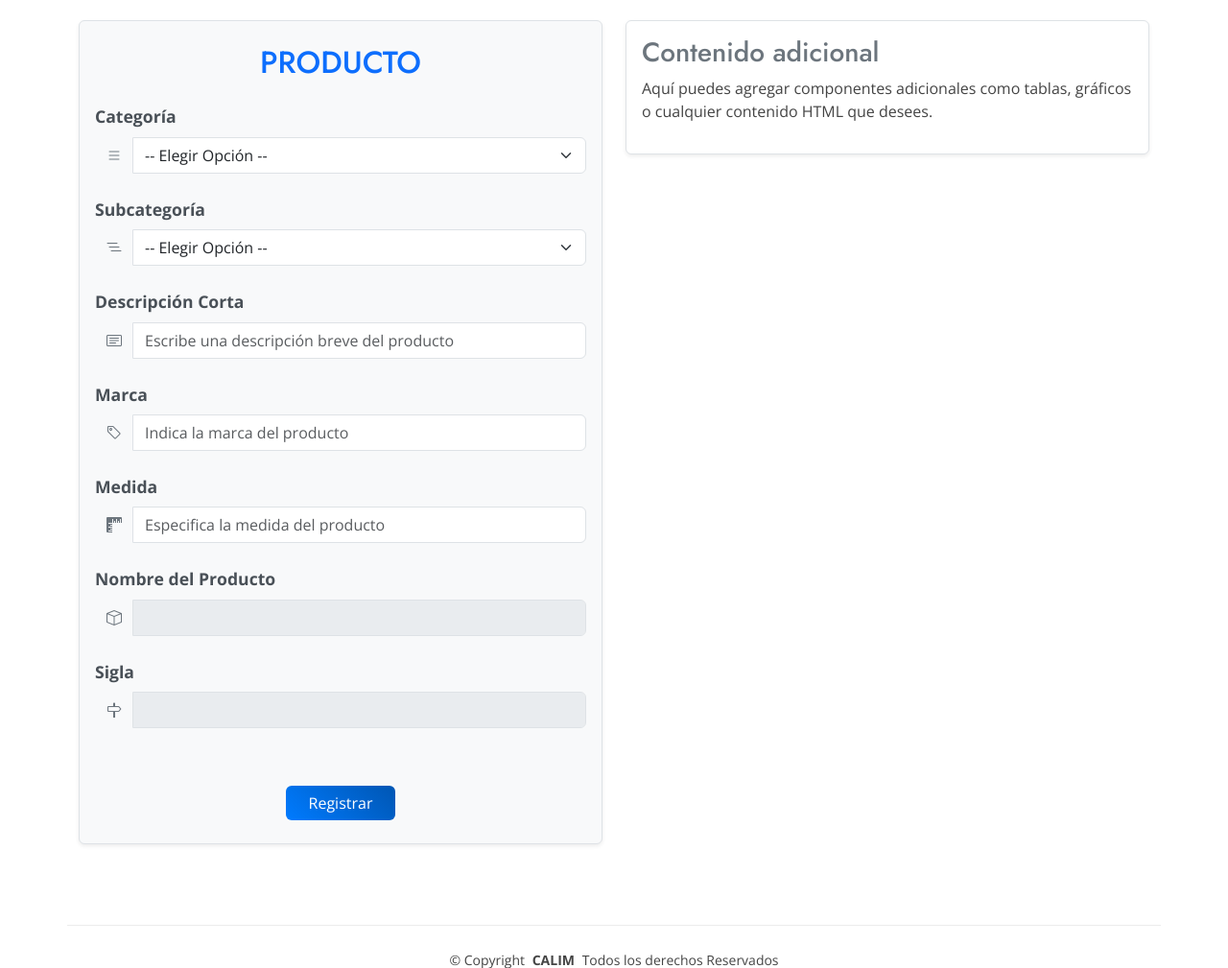
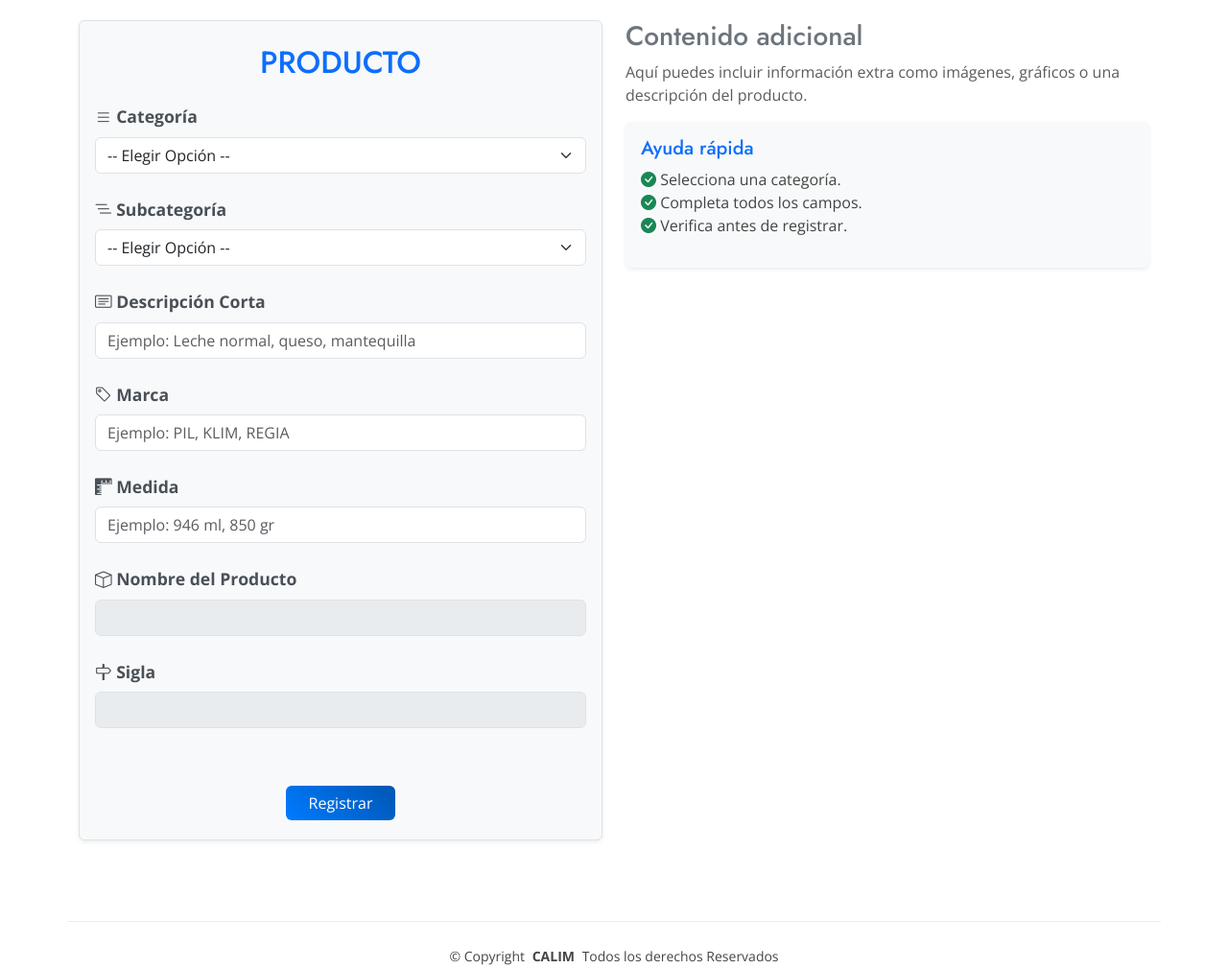
Before and after one commit to ecatunta/djang-calim, a Django app: template appcalim/templates/form_producto.html in a window 1280 px wide. Shown: the part 89-1098 px from the top of the page at 96% size. Run offline with Django 3.2, Linux system fonts and the light colour scheme; the template is opened without the code that fills it, so the values that code supplies are empty; some libraries are stand-ins or nearby versions.

Commit message:
productos

```diff
--- a/appcalim/templates/form_producto.html
+++ b/appcalim/templates/form_producto.html
@@ -93,14 +93,15 @@ Nuevo Producto
     </div>
 </section>-->
 
-<!--
-<section style="margin-top: 50px;">
+
+<section id="contenido_principal">
     <div class="container">
         <div class="row g-4">
             <div class="col-12 col-lg-6">
-                <h3 class="mb-4 text-primary">Registro de Producto</h3>
+                <div class="p-3 border rounded shadow-sm bg-light">
+
+                    <h2 class="text-primary mb-4 mt-2 text-center">PRODUCTO</h2>
                     <form method="post" action="" novalidate>
-
                         <div class="mb-4">
                             <label for="select-categoria" class="form-label fw-bold">
                                 <i class="bi bi-list"></i> Categoría
@@ -153,23 +154,32 @@ Nuevo Producto
                             <input type="text" id="nombre-producto" class="form-control" disabled>
                         </div>
 
-                    <div class="mb-4">
+                        <div class="mb-1">
                             <label for="sigla" class="form-label fw-bold">
                                 <i class="bi bi-signpost"></i> Sigla
                             </label>
                             <input type="text" id="sigla" class="form-control" disabled>
                         </div>
 
-                    <div class="d-grid">
+                        <!--<div class="d-grid">
                             <button type="button" id="guarda_producto" class="btn btn-primary btn-lg">
                                 <i class="bi bi-save"></i> Registrar Producto
                             </button>
                         </div>
-
                         <div id="validacion-form-producto" class="validation-error" role="alert">
                             <i class="bi bi-exclamation-circle"></i> Complete los campos requeridos.
+                        </div>-->
+
+                        <div class="row mb-1">
+                            <div class="col-12 text-center">
+                                <div id="validacion-form-producto" class="validation-error mt-2 mb-2">Complete los campos que son requeridos.</div>
+                                <button type="button" id="guarda_producto" class="btn btn-primary px-4">
+                                    Registrar
+                                </button>
+                            </div>
                         </div>
                     </form>
+                </div>
             </div>
 
             <div class="col-12 col-lg-6">
@@ -189,17 +199,16 @@ Nuevo Producto
             </div>
         </div>
     </div>
-</section>-->
+</section>
 
+<!--
 <section id="contenido_principal">
     <div class="container">
         <div class="row">
-            <!-- Parte izquierda con el formulario -->
+
             <div class="col-12 col-md-6">
                 <div class="p-3 border rounded shadow-sm bg-light">
-                    <!--<h2 class="text-primary mb-3 text-center">Registro de Producto</h2>-->
                     <h2 class="text-primary mb-4 mt-2 text-center">PRODUCTO</h2>
-                    <!--<p class="text-muted text-center mb-4">Por favor, completa la información requerida para registrar un producto en el sistema.</p>-->
 
                     <form method="post" action="">
                         <div class="row mb-4">
@@ -291,7 +300,7 @@ Nuevo Producto
                 </div>
             </div>
 
-            <!-- Parte derecha para otros componentes -->
+
             <div class="col-12 col-md-6 mt-4 mt-md-0">
                 <div class="p-3 border rounded shadow-sm bg-white">
                     <h3 class="text-secondary">Contenido adicional</h3>
@@ -301,6 +310,7 @@ Nuevo Producto
         </div>
     </div>
 </section>
+-->
 
 
 <script src="{% static 'js/producto2.js' %}"></script>
```
Lines whose indentation alone changed are shown as unchanged.
